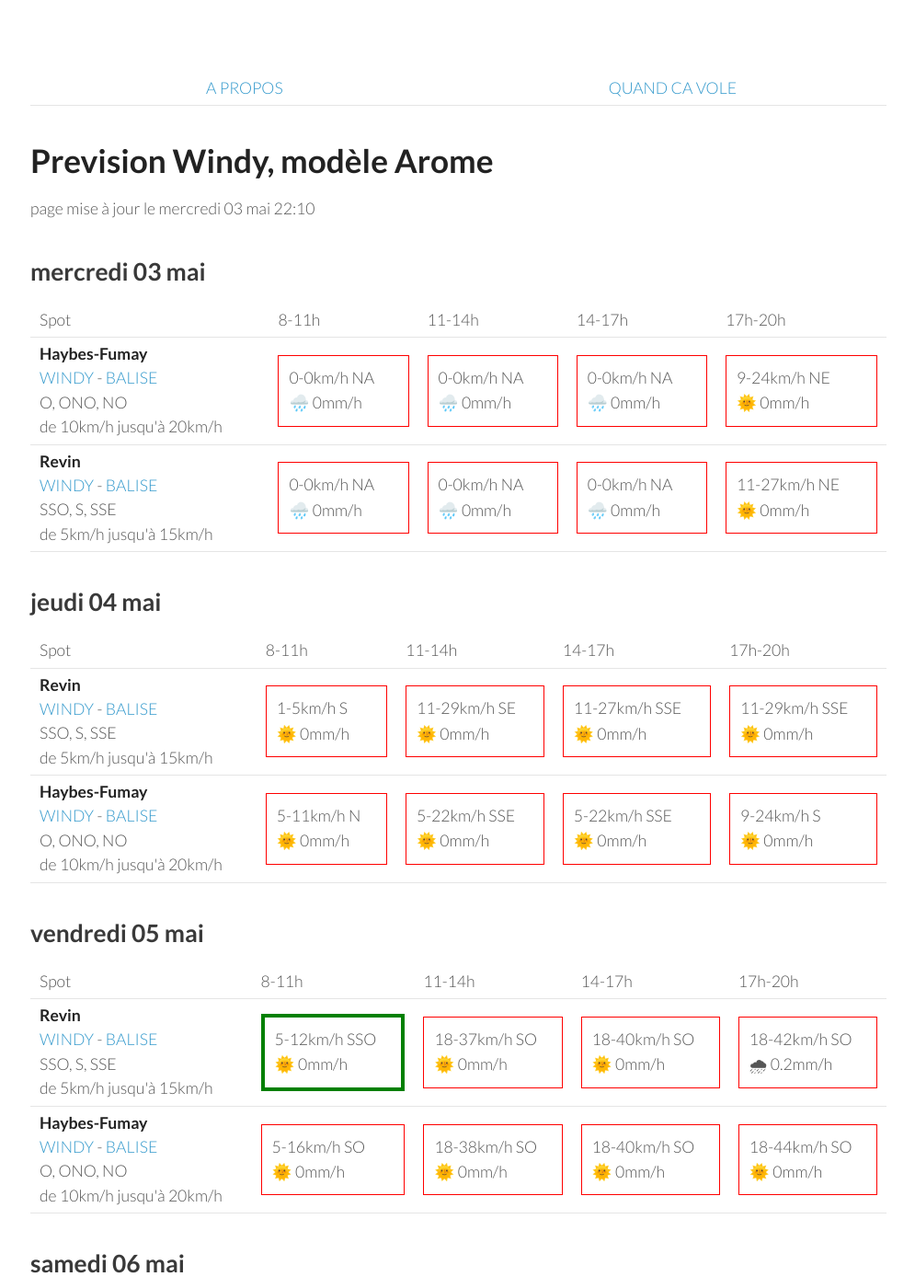
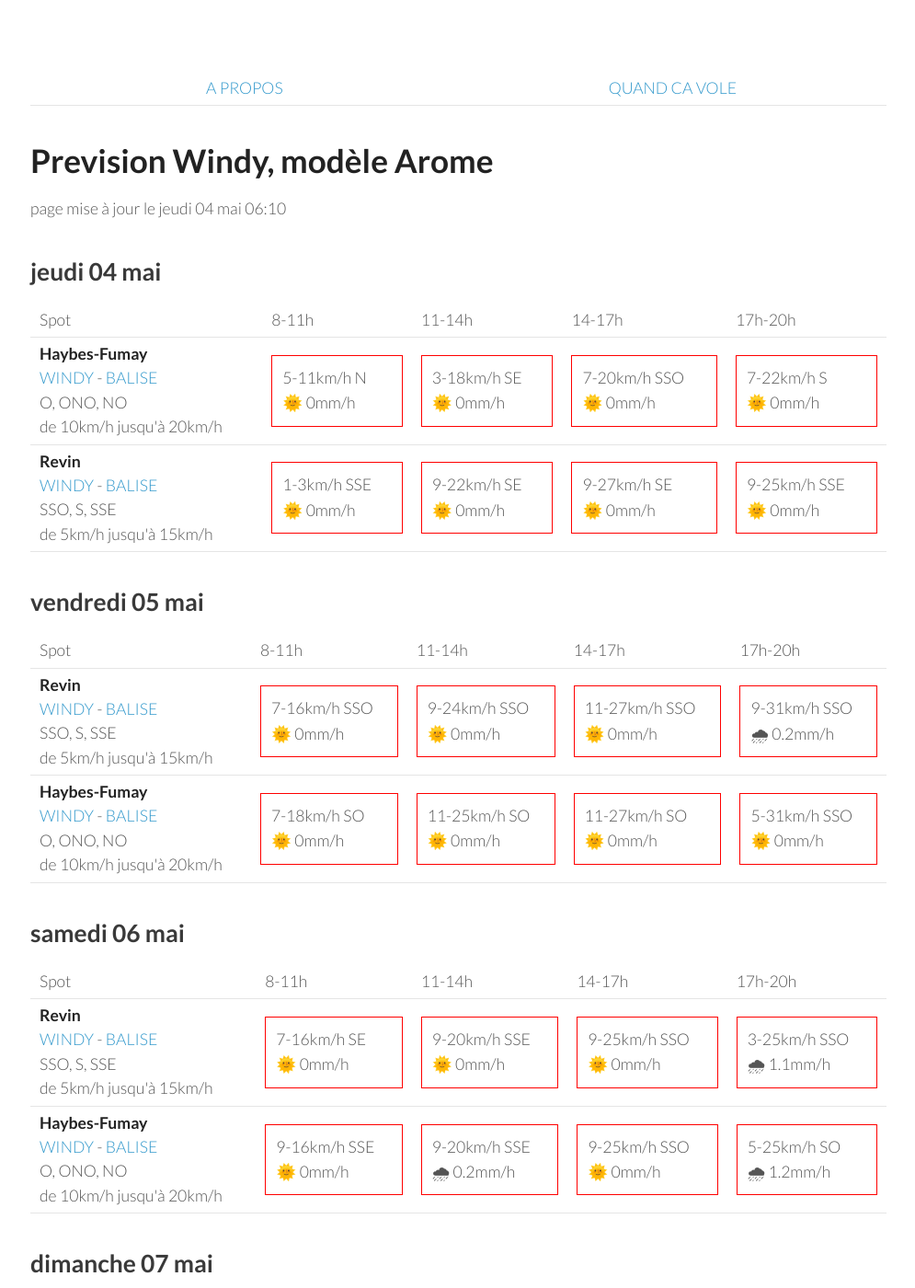
Before and after one commit to parapente-dans-le-nord/parapente-dans-le-nord.github.io, a Jekyll site: the page built from ardennes.markdown, in a window 1280 px wide and 1400 px high. Shown: the whole window at 92% size, without its empty margins (25-1020 px from the left). Built offline with Jekyll 4.4.1, drawn with Linux system fonts in a browser that asks for light colours; some of the changed text lies outside the part shown.

Commit message:
update index.markdown

```diff
--- a/ardennes.markdown
+++ b/ardennes.markdown
@@ -7,9 +7,9 @@ title:  "Tous les spots"
 {: .links}
 
 # Prevision Windy, modèle Arome
-page mise à jour le mercredi 03 mai 22:10
+page mise à jour le jeudi 04 mai 06:10
 
-## mercredi 03 mai
+## jeudi 04 mai
 
 {::nomarkdown}
 <table>
@@ -24,54 +24,20 @@ page mise à jour le mercredi 03 mai 22:10
 <tr>
         <td><strong>Haybes-Fumay</strong><br><a href="https://windy.com/49.998/4.715?49.913,4.738,10">WINDY</a> - <span class=""><a href="http://www.balisemeteo.com/balise.php?idBalise=104">BALISE</a> </span><br> <span class="vent-favorable">O, ONO, NO</span><br><span class="force-vent">de 10km/h jusqu'à 20km/h</span> </td>
 
-            <td><div class="not-flyable"><p>0-0km/h NA</p><p>🌧️ 0mm/h</p></div></td>
-            <td><div class="not-flyable"><p>0-0km/h NA</p><p>🌧️ 0mm/h</p></div></td>
-            <td><div class="not-flyable"><p>0-0km/h NA</p><p>🌧️ 0mm/h</p></div></td>
-            <td><div class="not-flyable"><p>9-24km/h NE</p><p>🌞 0mm/h</p></div></td>
+            <td><div class="not-flyable"><p>5-11km/h N</p><p>🌞 0mm/h</p></div></td>
+            <td><div class="not-flyable"><p>3-18km/h SE</p><p>🌞 0mm/h</p></div></td>
+            <td><div class="not-flyable"><p>7-20km/h SSO</p><p>🌞 0mm/h</p></div></td>
+            <td><div class="not-flyable"><p>7-22km/h S</p><p>🌞 0mm/h</p></div></td>
+
 
     </tr>
 <tr>
         <td><strong>Revin</strong><br><a href="https://windy.com/49.948/4.625?49.543,4.625,8">WINDY</a> - <span class=""><a href="http://www.balisemeteo.com/balise.php?idBalise=5019">BALISE</a> </span><br> <span class="vent-favorable">SSO, S, SSE</span><br><span class="force-vent">de 5km/h jusqu'à 15km/h</span> </td>
 
-            <td><div class="not-flyable"><p>0-0km/h NA</p><p>🌧️ 0mm/h</p></div></td>
-            <td><div class="not-flyable"><p>0-0km/h NA</p><p>🌧️ 0mm/h</p></div></td>
-            <td><div class="not-flyable"><p>0-0km/h NA</p><p>🌧️ 0mm/h</p></div></td>
-            <td><div class="not-flyable"><p>11-27km/h NE</p><p>🌞 0mm/h</p></div></td>
-
-    </tr>
-
-</tbody>
-</table>
-{:/}
-## jeudi 04 mai
-
-{::nomarkdown}
-<table>
-  <tbody>
-    <tr>
-      <td>Spot</td>
-      <td>8-11h</td>
-      <td>11-14h</td>
-      <td>14-17h</td>
-      <td>17h-20h</td>
-    </tr>
-<tr>
-        <td><strong>Revin</strong><br><a href="https://windy.com/49.948/4.625?49.543,4.625,8">WINDY</a> - <span class=""><a href="http://www.balisemeteo.com/balise.php?idBalise=5019">BALISE</a> </span><br> <span class="vent-favorable">SSO, S, SSE</span><br><span class="force-vent">de 5km/h jusqu'à 15km/h</span> </td>
-
-            <td><div class="not-flyable"><p>1-5km/h S</p><p>🌞 0mm/h</p></div></td>
-            <td><div class="not-flyable"><p>11-29km/h SE</p><p>🌞 0mm/h</p></div></td>
-            <td><div class="not-flyable"><p>11-27km/h SSE</p><p>🌞 0mm/h</p></div></td>
-            <td><div class="not-flyable"><p>11-29km/h SSE</p><p>🌞 0mm/h</p></div></td>
-
-
-    </tr>
-<tr>
-        <td><strong>Haybes-Fumay</strong><br><a href="https://windy.com/49.998/4.715?49.913,4.738,10">WINDY</a> - <span class=""><a href="http://www.balisemeteo.com/balise.php?idBalise=104">BALISE</a> </span><br> <span class="vent-favorable">O, ONO, NO</span><br><span class="force-vent">de 10km/h jusqu'à 20km/h</span> </td>
-
-            <td><div class="not-flyable"><p>5-11km/h N</p><p>🌞 0mm/h</p></div></td>
-            <td><div class="not-flyable"><p>5-22km/h SSE</p><p>🌞 0mm/h</p></div></td>
-            <td><div class="not-flyable"><p>5-22km/h SSE</p><p>🌞 0mm/h</p></div></td>
-            <td><div class="not-flyable"><p>9-24km/h S</p><p>🌞 0mm/h</p></div></td>
+            <td><div class="not-flyable"><p>1-3km/h SSE</p><p>🌞 0mm/h</p></div></td>
+            <td><div class="not-flyable"><p>9-22km/h SE</p><p>🌞 0mm/h</p></div></td>
+            <td><div class="not-flyable"><p>9-27km/h SE</p><p>🌞 0mm/h</p></div></td>
+            <td><div class="not-flyable"><p>9-25km/h SSE</p><p>🌞 0mm/h</p></div></td>
 
 
     </tr>
@@ -94,20 +60,20 @@ page mise à jour le mercredi 03 mai 22:10
 <tr>
         <td><strong>Revin</strong><br><a href="https://windy.com/49.948/4.625?49.543,4.625,8">WINDY</a> - <span class=""><a href="http://www.balisemeteo.com/balise.php?idBalise=5019">BALISE</a> </span><br> <span class="vent-favorable">SSO, S, SSE</span><br><span class="force-vent">de 5km/h jusqu'à 15km/h</span> </td>
 
-            <td><div class="flyable"><p>5-12km/h SSO</p><p>🌞 0mm/h</p></div></td>
-            <td><div class="not-flyable"><p>18-37km/h SO</p><p>🌞 0mm/h</p></div></td>
-            <td><div class="not-flyable"><p>18-40km/h SO</p><p>🌞 0mm/h</p></div></td>
-            <td><div class="not-flyable"><p>18-42km/h SO</p><p>🌧 0.2mm/h</p></div></td>
+            <td><div class="not-flyable"><p>7-16km/h SSO</p><p>🌞 0mm/h</p></div></td>
+            <td><div class="not-flyable"><p>9-24km/h SSO</p><p>🌞 0mm/h</p></div></td>
+            <td><div class="not-flyable"><p>11-27km/h SSO</p><p>🌞 0mm/h</p></div></td>
+            <td><div class="not-flyable"><p>9-31km/h SSO</p><p>🌧 0.2mm/h</p></div></td>
 
 
     </tr>
 <tr>
         <td><strong>Haybes-Fumay</strong><br><a href="https://windy.com/49.998/4.715?49.913,4.738,10">WINDY</a> - <span class=""><a href="http://www.balisemeteo.com/balise.php?idBalise=104">BALISE</a> </span><br> <span class="vent-favorable">O, ONO, NO</span><br><span class="force-vent">de 10km/h jusqu'à 20km/h</span> </td>
 
-            <td><div class="not-flyable"><p>5-16km/h SO</p><p>🌞 0mm/h</p></div></td>
-            <td><div class="not-flyable"><p>18-38km/h SO</p><p>🌞 0mm/h</p></div></td>
-            <td><div class="not-flyable"><p>18-40km/h SO</p><p>🌞 0mm/h</p></div></td>
-            <td><div class="not-flyable"><p>18-44km/h SO</p><p>🌞 0mm/h</p></div></td>
+            <td><div class="not-flyable"><p>7-18km/h SO</p><p>🌞 0mm/h</p></div></td>
+            <td><div class="not-flyable"><p>11-25km/h SO</p><p>🌞 0mm/h</p></div></td>
+            <td><div class="not-flyable"><p>11-27km/h SO</p><p>🌞 0mm/h</p></div></td>
+            <td><div class="not-flyable"><p>5-31km/h SSO</p><p>🌞 0mm/h</p></div></td>
 
 
     </tr>
@@ -130,20 +96,20 @@ page mise à jour le mercredi 03 mai 22:10
 <tr>
         <td><strong>Revin</strong><br><a href="https://windy.com/49.948/4.625?49.543,4.625,8">WINDY</a> - <span class=""><a href="http://www.balisemeteo.com/balise.php?idBalise=5019">BALISE</a> </span><br> <span class="vent-favorable">SSO, S, SSE</span><br><span class="force-vent">de 5km/h jusqu'à 15km/h</span> </td>
 
-            <td><div class="not-flyable"><p>9-16km/h SSE</p><p>🌞 0mm/h</p></div></td>
-            <td><div class="not-flyable"><p>11-22km/h SSE</p><p>🌧 0.2mm/h</p></div></td>
-            <td><div class="not-flyable"><p>9-24km/h S</p><p>🌧 0.2mm/h</p></div></td>
-            <td><div class="not-flyable"><p>5-22km/h SSE</p><p>🌧 0.7mm/h</p></div></td>
+            <td><div class="not-flyable"><p>7-16km/h SE</p><p>🌞 0mm/h</p></div></td>
+            <td><div class="not-flyable"><p>9-20km/h SSE</p><p>🌞 0mm/h</p></div></td>
+            <td><div class="not-flyable"><p>9-25km/h SSO</p><p>🌞 0mm/h</p></div></td>
+            <td><div class="not-flyable"><p>3-25km/h SSO</p><p>🌧 1.1mm/h</p></div></td>
 
 
     </tr>
 <tr>
         <td><strong>Haybes-Fumay</strong><br><a href="https://windy.com/49.998/4.715?49.913,4.738,10">WINDY</a> - <span class=""><a href="http://www.balisemeteo.com/balise.php?idBalise=104">BALISE</a> </span><br> <span class="vent-favorable">O, ONO, NO</span><br><span class="force-vent">de 10km/h jusqu'à 20km/h</span> </td>
 
-            <td><div class="not-flyable"><p>9-18km/h SSE</p><p>🌞 0mm/h</p></div></td>
-            <td><div class="not-flyable"><p>11-24km/h SSE</p><p>🌞 0mm/h</p></div></td>
-            <td><div class="not-flyable"><p>7-24km/h S</p><p>🌞 0mm/h</p></div></td>
-            <td><div class="not-flyable"><p>5-22km/h SSE</p><p>🌧 0.9mm/h</p></div></td>
+            <td><div class="not-flyable"><p>9-16km/h SSE</p><p>🌞 0mm/h</p></div></td>
+            <td><div class="not-flyable"><p>9-20km/h SSE</p><p>🌧 0.2mm/h</p></div></td>
+            <td><div class="not-flyable"><p>9-25km/h SSO</p><p>🌞 0mm/h</p></div></td>
+            <td><div class="not-flyable"><p>5-25km/h SO</p><p>🌧 1.2mm/h</p></div></td>
 
 
     </tr>
@@ -166,8 +132,8 @@ page mise à jour le mercredi 03 mai 22:10
 <tr>
         <td><strong>Haybes-Fumay</strong><br><a href="https://windy.com/49.998/4.715?49.913,4.738,10">WINDY</a> - <span class=""><a href="http://www.balisemeteo.com/balise.php?idBalise=104">BALISE</a> </span><br> <span class="vent-favorable">O, ONO, NO</span><br><span class="force-vent">de 10km/h jusqu'à 20km/h</span> </td>
 
-            <td><div class="not-flyable"><p>14-27km/h SO</p><p>🌞 0mm/h</p></div></td>
-            <td><div class="not-flyable"><p>16-35km/h SO</p><p>🌧 0.3mm/h</p></div></td>
+            <td><div class="not-flyable"><p>12-24km/h SO</p><p>🌞 0mm/h</p></div></td>
+            <td><div class="not-flyable"><p>16-33km/h OSO</p><p>🌧 0.3mm/h</p></div></td>
             <td><div class="not-flyable"><p>20-44km/h OSO</p><p>🌧 0.6mm/h</p></div></td>
             <td><div class="not-flyable"><p>20-51km/h O</p><p>🌧 1mm/h</p></div></td>
 
@@ -176,7 +142,7 @@ page mise à jour le mercredi 03 mai 22:10
 <tr>
         <td><strong>Revin</strong><br><a href="https://windy.com/49.948/4.625?49.543,4.625,8">WINDY</a> - <span class=""><a href="http://www.balisemeteo.com/balise.php?idBalise=5019">BALISE</a> </span><br> <span class="vent-favorable">SSO, S, SSE</span><br><span class="force-vent">de 5km/h jusqu'à 15km/h</span> </td>
 
-            <td><div class="not-flyable"><p>14-25km/h SO</p><p>🌞 0mm/h</p></div></td>
+            <td><div class="not-flyable"><p>11-22km/h SO</p><p>🌞 0mm/h</p></div></td>
             <td><div class="not-flyable"><p>16-33km/h OSO</p><p>🌧 0.3mm/h</p></div></td>
             <td><div class="not-flyable"><p>22-42km/h O</p><p>🌧 0.6mm/h</p></div></td>
             <td><div class="not-flyable"><p>22-50km/h O</p><p>🌧 0.9mm/h</p></div></td>
```
